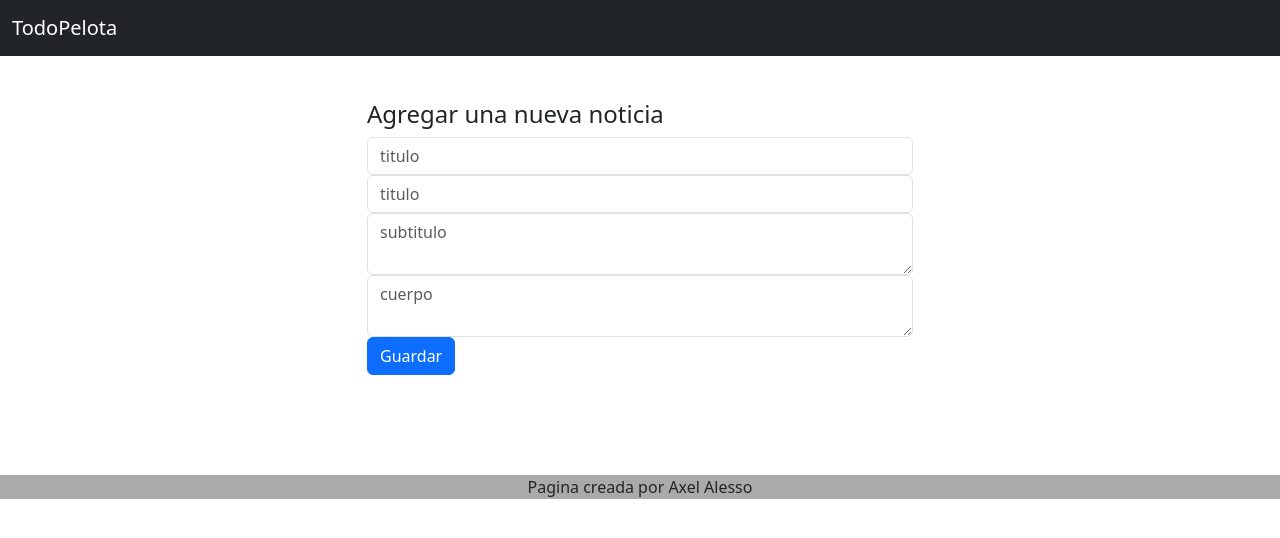
After one commit to Axelalesso/proyecto_node, a Node server app: page /admin/noticias/agregar in a window 1280 px wide. The commit adds this page. Shown: the top 538 px of the page. Run offline with Node 20, Linux system fonts and the light colour scheme; the visitor is signed in with stand-in values (Sample User, id 1); some libraries are stand-ins or nearby versions.

Commit message:
agregar,modificar

```diff
--- a/routes/admin/noticias.js
+++ b/routes/admin/noticias.js
@@ -12,13 +12,68 @@ router.get('/', async  function(req, res, next) {
     });
 });
 
-
-
 router.get('/eliminar/:id' , async (req , res , next)=>{
   var id = req.params.id;
   await noticiasModel.deleteNoticiasById(id);
   res.redirect('/admin/noticias')
 });
 
+router.get ('/agregar',(req,res,next)=>{
+  res.render('admin/agregar',{
+    layout:'admin/layout'
+    });
+  });
+
+  router.post('/agregar', async (req , res , next)=>{
+    try{
+
+      if ( req.body.titulo !=""&& req.body.subtitulo !="" && req.body.cuerpo !=""){
+        await noticiasModel.insertNoticias(req.body);
+        res.redirect('/admin/noticias')
+      } else{
+        res.render('admin/agregar',{
+          layout:'admin/layout',
+            error: true, message: 'todos los campos son requeridos'
+          })
+        }
+
+      }catch (error) {
+        console.log(error)
+        res.render('admin/agregar',{
+          layout:'admin/layout',
+          error: true, message:'no se cargo la novedad'
+          });
+        }
+      });
+
+router.get ('/modificar/:id' , async (req , res , next)=> {
+  let id = req.params.id;
+  let noticias = await noticiasModel.getNoticiasById(id);
+  res.render ('admin/modificar', {
+    layout: 'admin/layout',
+    noticias
+    });
+});
+
+
+router.post('/modificar', async (req , res , next) => {
+  try{
+    let obj={
+      titulo: req.body.titulo,
+      subtitulo: req.body.subtitulo,
+      cuerpo: req.body.cuerpo,
+      }
+
+await noticiasModel.modificarNoticiasById(obj, req.body.id);
+res.redirect('/admin/noticias');
+}
+catch(error){
+  console.log (error)
+  res.render('admin/modificar',{
+    layout: 'admin/layout',
+    error : true, message: 'No se modifico la noticia'
+    })
+  }
+})
 
 module.exports = router;
--- /dev/null
+++ b/views/admin/agregar.hbs
@@ -0,0 +1,28 @@
+<div class="container" style="margin: 100px auto">
+    <div class="row">
+        <div class="col-6 offset-3">
+            <h4>Agregar una nueva noticia</h4>
+            <form action="/admin/novedades/agregar" method="post">
+                    <div class="form-group">
+                        <input type="text" class="form-control" placeholder="titulo" name="titulo">
+                    </div>
+
+                    <div class="form-group">
+                        <input type="text" class="form-control" placeholder="titulo" name="titulo">
+                    </div>
+                    <div class="form-group">
+                        <textarea type="text" class="form-control" placeholder="subtitulo" name="subtitulo"></textarea>
+                    </div>
+                    <div class="form-group">
+                        <textarea type="text" class="form-control" placeholder="cuerpo"></textarea>
+                    </div>
+                    <button type="submit" class="btn btn-primary">Guardar</button>
+            </form>
+        </div>
+    </div>
+
+    {{#if error}}
+        <h5>{{message}}</h5>
+    {{/if}}
+
+</div>
--- a/views/admin/layout.hbs
+++ b/views/admin/layout.hbs
@@ -6,6 +6,9 @@
 <link rel="preconnect" href="https://fonts.gstatic.com" crossorigin>
 <link href="https://fonts.googleapis.com/css2?family=Alfa+Slab+One&family=Open+Sans:ital,wght@0,300..800;1,300..800&display=swap" rel="stylesheet">
     <link href="https://cdn.jsdelivr.net/npm/bootstrap@5.3.3/dist/css/bootstrap.min.css" rel="stylesheet" integrity="sha384-QWTKZyjpPEjISv5WaRU9OFeRpok6YctnYmDr5pNlyT2bRjXh0JMhjY6hW+ALEwIH" crossorigin="anonymous">
+    <link rel="stylesheet" href="https://cdnjs.cloudflare.com/ajax/libs/font-awesome/6.6.0/css/all.min.css"
+        integrity="sha512-Kc323vGBEqzTmouAECnVceyQqyqdsSiqLQISBL29aUW4U/M7pSPA/gEUZQqv1cwx4OnYxTxve5UMg5GT6L4JJg=="
+        crossorigin="anonymous" referrerpolicy="no-referrer">
     <link rel="stylesheet" href="/stylesheets/styles.css">
 </head>
 <body>
--- a/views/admin/noticias.hbs
+++ b/views/admin/noticias.hbs
@@ -15,7 +15,7 @@
             <h2>Listado de Noticias</h2>
         </div>
         <div class="col-5 text-right">
-        <a href="" class="btn btn-success"><i class="fas fa-plus"></i>Nuevo</a>
+        <a href="/admin/noticias/agregar" class="btn btn-success"><i class="fas fa-plus"></i>Nuevo</a>
         </div>
     </div>
 
@@ -36,7 +36,7 @@
                    <td>{{titulo}}</td>
                    <td class="text-right">
 
-                       <a href="" class="btn btn-secondary"><i class="fas fa-pencil-alt"></i></a>
+                       <a href="/admin/noticias/modificar{{id}}" class="btn btn-secondary"><i class="fas fa-pencil-alt"></i></a>
                        <a href="/admin/noticias/eliminar{{id}}" class="btn btn-secondary"><i class="fas fa-trash"></i></a>
                    </td>
                 </tr>
```
Also changed, not shown: models/noticiasModels.js (+28 -1 lines), views/admin/modificar.hbs (added, +30 -0 lines).
